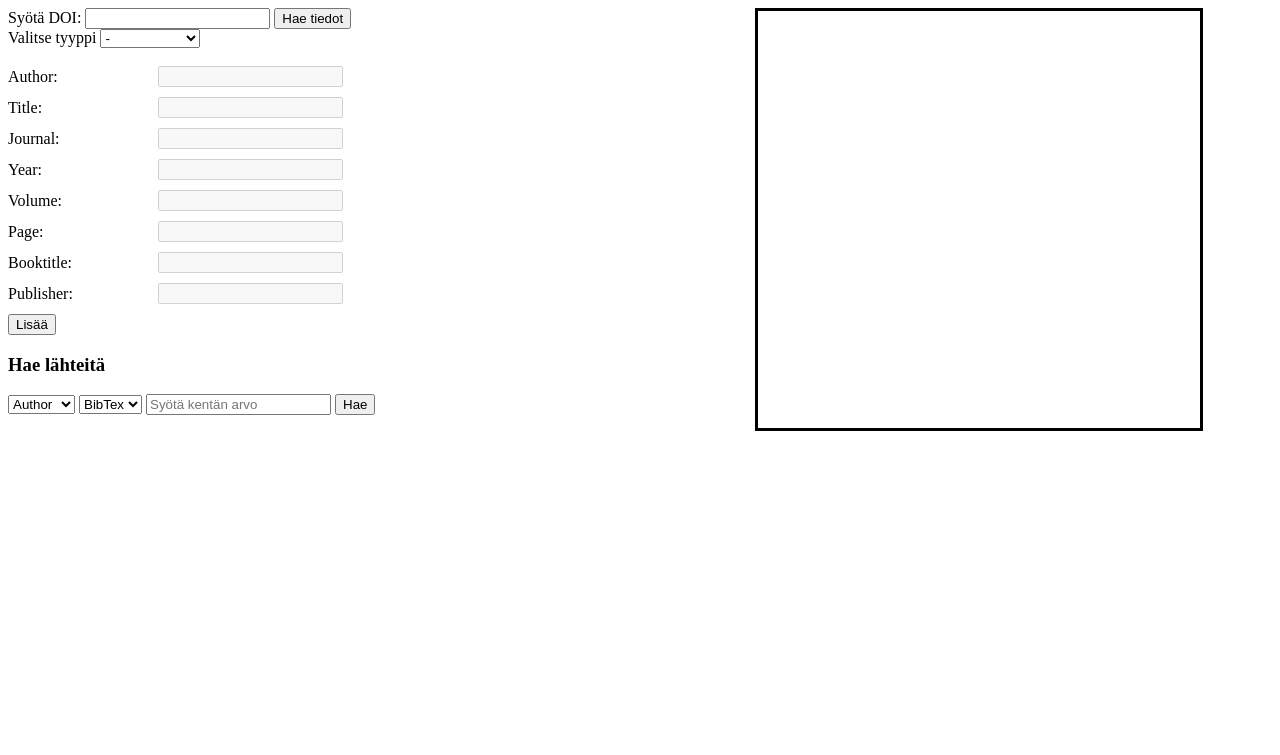
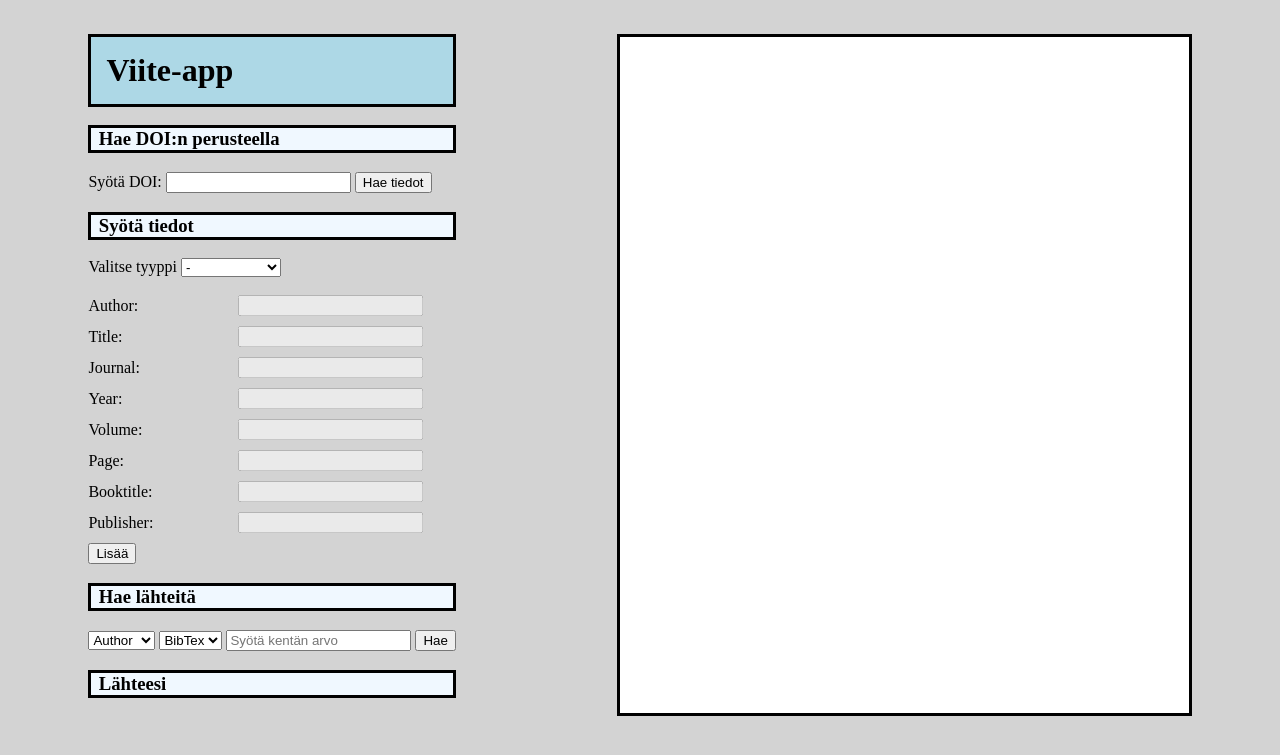
Before and after one commit to Tuukjazz/ohtu-viite-app, a Flask app: page /haku in a window 1280 px wide. Shown: the top 755 px of the page. Run offline with Flask 3, Linux system fonts and the light colour scheme.

Commit message:
Muokattu sovelluksen ulkoasua

```diff
--- a/statics/style.css
+++ b/statics/style.css
@@ -15,13 +15,17 @@
 body {
   display: flex;
   flex-direction: row;
+  background-color: lightgray;
+  text-wrap: wrap;
+  justify-content: space-around;
+  padding-top: 2%;
 }
 
 .tulostus {
-  width: 35%;
+  width: 50%;
   border: solid;
   float: right;
-  margin-left: 30%;
+  background-color: white;
 }
 
 .ref-apa {
@@ -34,3 +38,25 @@ body {
 .tuloste {
   list-style-type: none;
 }
+
+/*poistonappi*/
+form > input[name^="id"] {
+  background: lightcoral;
+}
+
+div {
+  max-width: 45%;
+}
+
+h1 {
+  background-color: lightblue;
+  padding: 15px;
+  margin: 0;
+  border: solid;
+}
+
+h3 {
+  background-color: aliceblue;
+  border: solid;
+  padding-left: 2%;
+}
--- a/templates/index.html
+++ b/templates/index.html
@@ -8,14 +8,17 @@
 </head>
 <body>
 <div>
+    <h1>Viite-app</h1>
     {% if de %}
 	    <p style="color: red;"> {{ de }} </p>
     {% endif %}
+    <h3>Hae DOI:n perusteella</h3>
     <form name="haedoi" action="/doi" method="POST">
         <label for="doi">Syötä DOI:</label>
         <input type="text" name="doi">
         <input type="submit" value="Hae tiedot">
     </form>
+    <h3>Syötä tiedot</h3>
     <label for="tyyppi">Valitse tyyppi</label>
     <select name="tyyppi" class="tyyppi" id="tyyppi" onchange="valitseFunction(this)">
         <option value="0">-</option>
@@ -137,6 +140,7 @@
         <input type="text" name="hakusana" placeholder="Syötä kentän arvo">
         <button type="submit">Hae</button>
     </form>
+    <h3>Lähteesi</h3>
     <ol>
         {% for entry in vl %}
         <li>
```
